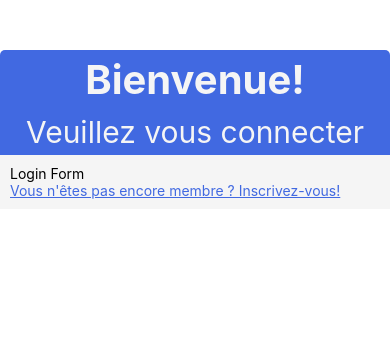
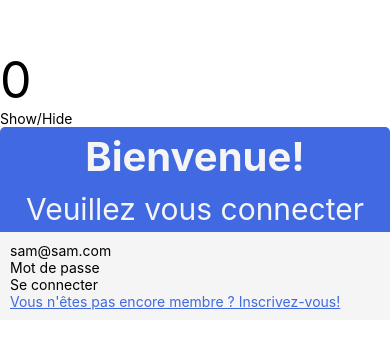
Before and after one commit to Samdjm/myapp, a React Native app: screen / in a window 390 px wide. Shown: the top 348 px of the page. Built offline with nearby package versions, Linux system fonts and the light colour scheme.

Commit message:
J-2: Explication useEffect et useState

```diff
--- a/App.js
+++ b/App.js
@@ -1,12 +1,22 @@
 import { StatusBar } from "expo-status-bar";
 import { useState } from "react";
-import { StyleSheet, View } from "react-native";
+import { StyleSheet, View, Text } from "react-native";
+import Counter from "./Components/Container/Counter";
 import Auth from "./Components/Pages/Auth/Auth";
 import Profil from "./Components/Pages/Profil/Profil";
 export default function App() {
   const [user, setUser] = useState(null);
+  const [isVisible, setIsVisible] = useState(true);
   return (
     <View style={styles.container}>
+      {isVisible ? <Counter /> : null}
+      <Text
+        onPress={() => {
+          setIsVisible(!isVisible);
+        }}
+      >
+        Show/Hide
+      </Text>
       {user ? <Profil /> : <Auth />}
       <StatusBar style='auto' />
     </View>
--- /dev/null
+++ b/Components/Container/Counter.jsx
@@ -0,0 +1,34 @@
+//import liraries
+
+import { useEffect, useState } from "react";
+import { View, Text } from "react-native";
+
+// create a component
+export default function Counter() {
+  const [count, setCount] = useState(0);
+
+  //basic useEffect syntaxe
+  //useEffect(function(){}, [])
+
+  useEffect(() => {
+    console.log("Mounted in dom");
+    return () => {
+      console.log("Unmounted from DOM");
+    };
+  }, [count]);
+
+  console.log("On render: " + count);
+  function handleCount() {
+    // console.log("Before Change: " + count);
+    setCount(count + 1);
+    // console.log("After Change: " + count);
+  }
+
+  return (
+    <View>
+      <Text style={{ fontSize: 50 }} onPress={handleCount}>
+        {count}
+      </Text>
+    </View>
+  );
+}
--- a/Components/Container/Login/Login.jsx
+++ b/Components/Container/Login/Login.jsx
@@ -1,18 +1,66 @@
 import { useState } from "react";
-import { Text, View } from "react-native";
+import { Text, TextInput, TouchableOpacity, View } from "react-native";
 
 export default function Login() {
-  //Etape 1: Les variables d'état pour les inputs et les erreurs:
-  const [emailInput, setEmailInput] = useState("");
-  const [emailerror, setEmailError] = useState("");
+  const emailFromCookie = "sam@sam.com";
+  //Etape 1: Les variables d'états pour les inputs et les erreurs:
+  const [emailInput, setEmailInput] = useState(emailFromCookie);
+  const [emailError, setEmailError] = useState("");
 
   const [passwordInput, setPasswordInput] = useState("");
-  const [passworderror, setPasswordError] = useState("");
+  const [passwordError, setPasswordError] = useState("");
 
-  //Two way binding: Lier dans les deux sens
+  //Etape 2: Créer les handle, fonctions qui modifient les variables avec les entrées de l'utilisateur:
+  function handleEmail(text) {
+    setEmailInput(text);
+    setEmailError("");
+  }
+
+  function handlePassword(value) {
+    setPasswordInput(value);
+    setPasswordError("");
+  }
+
+  //Etape 3: La fonction qui valide le formulaire:
+  function login() {
+    //Tester les entrées de l'utilisateur:
+    if (emailInput.includes("@") && passwordInput.length >= 6) {
+      //Envoyer les données a la backend
+      alert("Inscription réussie! email: " + emailInput);
+    } else {
+      setEmailError(!emailInput.includes("@") ? "Email incorrect!" : "");
+      setPasswordError(passwordInput.length < 6 ? "Mot de passe trop court!" : "");
+      setPasswordInput("");
+    }
+  }
+
+  function checkEmailError() {
+    setEmailError(!emailInput.includes("@") ? "Email incorrect!" : "");
+  }
+
+  //Etape 4: Ajouter les composants et de les lier avec les variables et les fonctions
+  //Two Way Binding: liaison dans les deux sens
   return (
     <View>
-      <Text>Login Form</Text>
+      <TextInput
+        placeholder='Email'
+        onChangeText={handleEmail}
+        value={emailInput}
+        onBlur={checkEmailError}
+      />
+      <Text>{emailError}</Text>
+
+      <TextInput
+        placeholder='Mot de passe'
+        onChangeText={handlePassword}
+        secureTextEntry
+        value={passwordInput}
+      />
+      <Text>{passwordError}</Text>
+
+      <TouchableOpacity onPress={login}>
+        <Text>Se connecter</Text>
+      </TouchableOpacity>
     </View>
   );
 }
```
